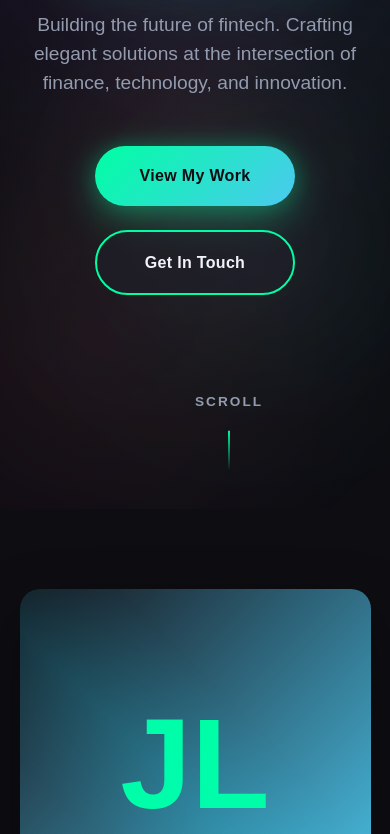
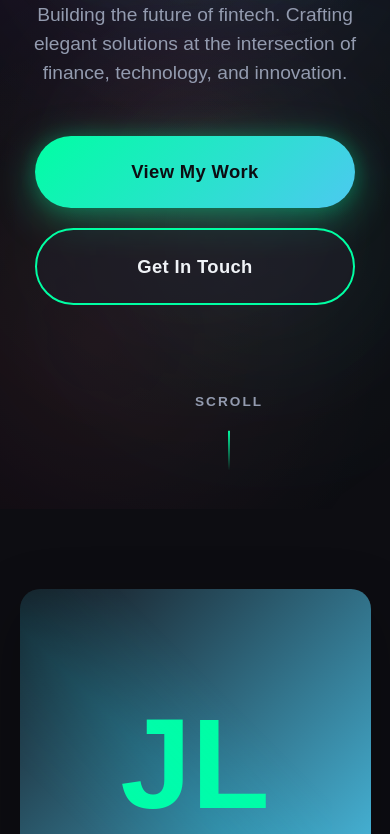
Before and after one commit to jacobleewh/jacobleewh.github.io, a plain HTML site: page index.html in a window 390 px wide. Shown: the part 335-1169 px from the top of the page. Drawn offline with Linux system fonts and the light colour scheme; a web font is replaced by a local one.

Commit message:
modified:   style.css

```diff
--- a/style.css
+++ b/style.css
@@ -220,7 +220,7 @@ nav.nav-visible {
 }
 
 .hero-content {
-    max-width: 1000px;
+    max-width: 900px;
     width: 100%;
     text-align: center;
     z-index: 2;
@@ -279,7 +279,7 @@ nav.nav-visible {
     font-size: clamp(1.2rem, 2.5vw, 1.8rem);
     color: var(--text-dim);
     margin-bottom: 3rem;
-    max-width: 700px;
+    max-width: 760px;
     opacity: 0;
     animation: fadeInUp 0.8s ease 0.6s forwards;
     font-weight: 300;
@@ -291,10 +291,20 @@ nav.nav-visible {
 
 .hero-cta {
     display: flex;
-    gap: 1.5rem;
+    flex-direction: column;
+    gap: 1.25rem;
     opacity: 0;
     animation: fadeInUp 0.8s ease 0.8s forwards;
     justify-content: center;
+    align-items: center;
+    width: min(100%, 460px);
+}
+
+.hero-cta .btn {
+    width: 100%;
+    text-align: center;
+    padding: 1.35rem 2rem;
+    font-size: clamp(1.15rem, 2vw, 1.35rem);
 }
 
 @keyframes fadeInUp {
@@ -1133,13 +1143,13 @@ footer {
     }
 
     .hero-cta {
-        flex-direction: column;
-        align-items: center;
+        width: 100%;
+        max-width: 320px;
     }
 
-    .btn {
+    .hero-cta .btn {
         width: 100%;
-        max-width: 300px;
+        max-width: 100%;
     }
 }
 
```
